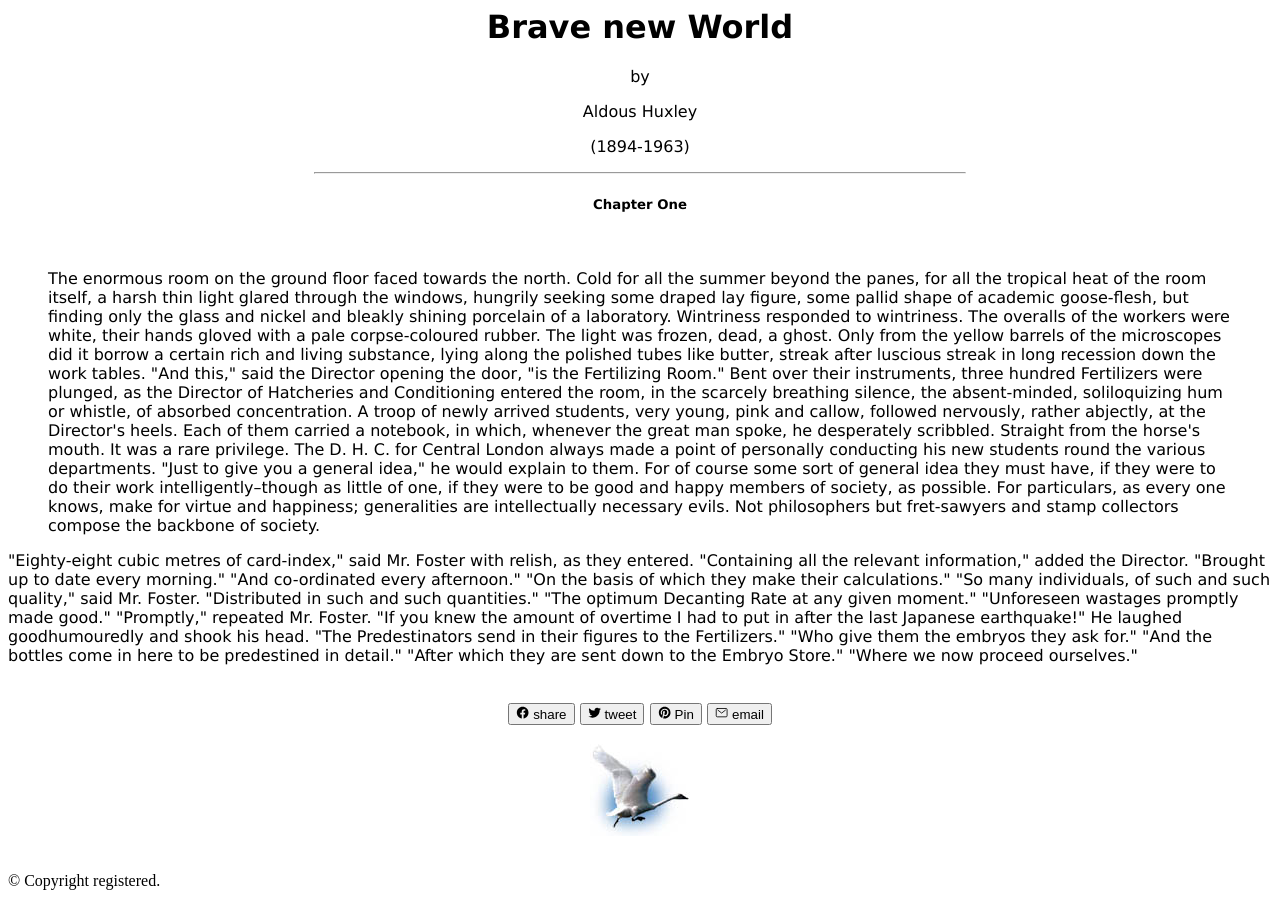
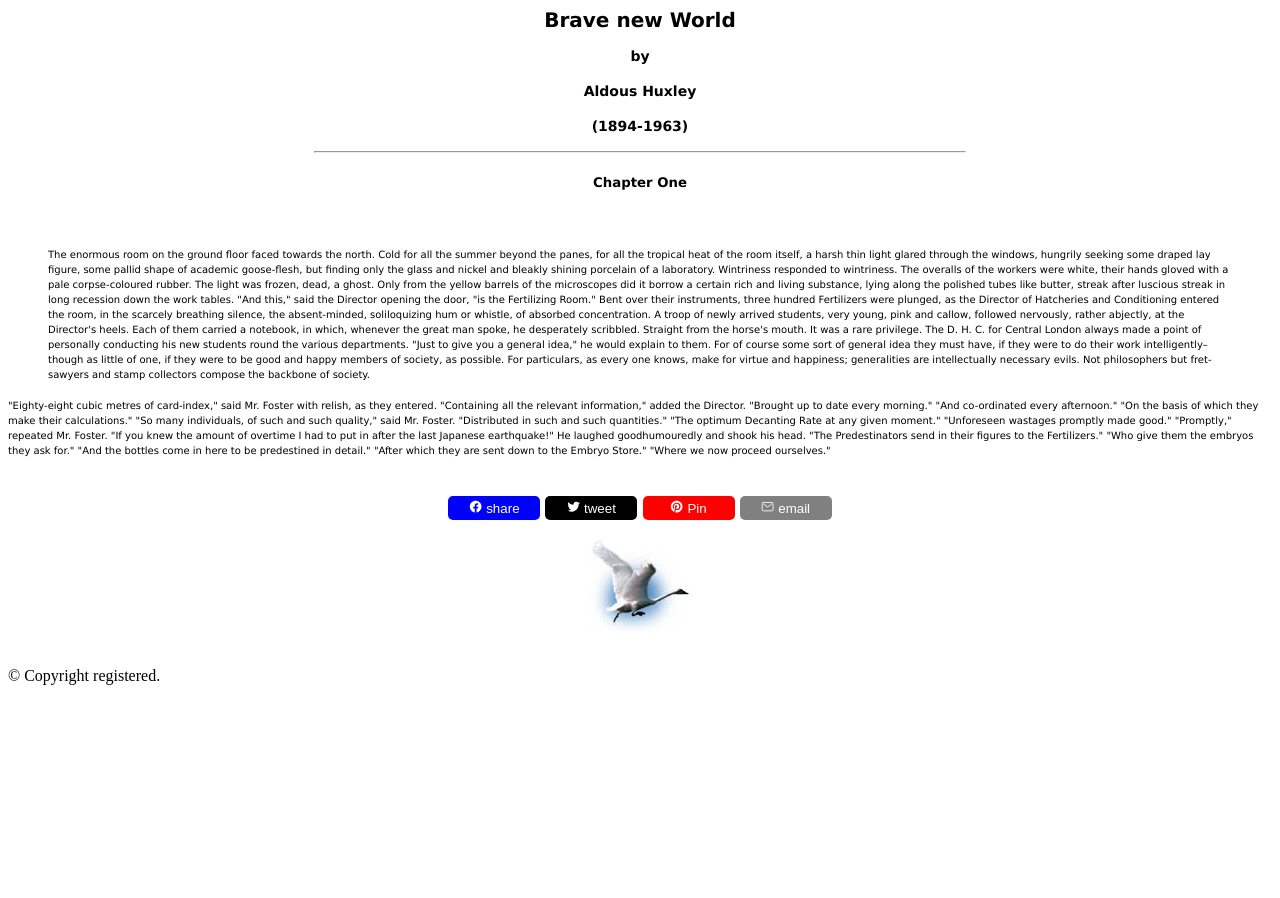
Before and after one commit to Abhi-0001/IT-HTML-content, a plain HTML site: page index.html in a window 1280 px wide. After the commit the page ends 800 px from the top, so only its background shows below. Drawn offline with nearby package versions, Linux system fonts and the light colour scheme.

Commit message:
some css styling is applied

```diff
--- a/index.html
+++ b/index.html
@@ -10,16 +10,57 @@
       nomodule
       src="https://unpkg.com/ionicons@7.1.0/dist/ionicons/ionicons.js"
     ></script>
+
+    <style>
+      p,
+      aside {
+        font-size: 10px;
+        line-height: 1.5;
+      }
+
+      /* id & classes  */
+
+      .para-1,
+      .para-3,
+      #author-name {
+        font-size: 14px;
+        font-weight: 600;
+      }
+
+      .btn {
+        color: #fff;
+        background-color: aqua;
+        border: none;
+        border-radius: 5px;
+
+        width: 92px;
+        height: 24px;
+      }
+
+      .btn-red {
+        background-color: red;
+      }
+      .btn-blue {
+        background-color: blue;
+      }
+      .btn-black {
+        background-color: black;
+      }
+      .btn-grey {
+        background-color: grey;
+      }
+    </style>
   </head>
 
   <body>
     <font face="Verdana">
       <center>
-        <h1>Brave new World</h1>
-        <p>by</p>
+        <h1 style="font-size: 20px">Brave new World</h1>
 
-        <p>Aldous Huxley</p>
-        <p>(1894-1963)</p>
+        <p class="para-1">by</p>
+
+        <p id="author-name">Aldous Huxley</p>
+        <p class="para-3">(1894-1963)</p>
       </center>
 
       <hr width="650px" />
@@ -88,10 +129,18 @@
       <br />
 
       <center>
-        <button><ion-icon name="logo-facebook"></ion-icon> share</button>
-        <button><ion-icon name="logo-twitter"></ion-icon> tweet</button>
-        <button><ion-icon name="logo-pinterest"></ion-icon> Pin</button>
-        <button><ion-icon name="mail-outline"></ion-icon> email</button>
+        <button class="btn btn-blue">
+          <ion-icon name="logo-facebook"></ion-icon> share
+        </button>
+        <button class="btn btn-black">
+          <ion-icon name="logo-twitter"></ion-icon> tweet
+        </button>
+        <button class="btn btn-red">
+          <ion-icon name="logo-pinterest"></ion-icon> Pin
+        </button>
+        <button class="btn btn-grey">
+          <ion-icon name="mail-outline"></ion-icon> email
+        </button>
       </center>
 
       <br />
```
